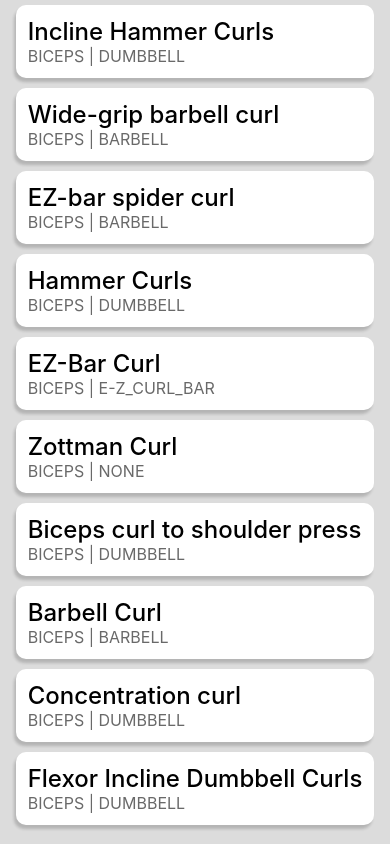
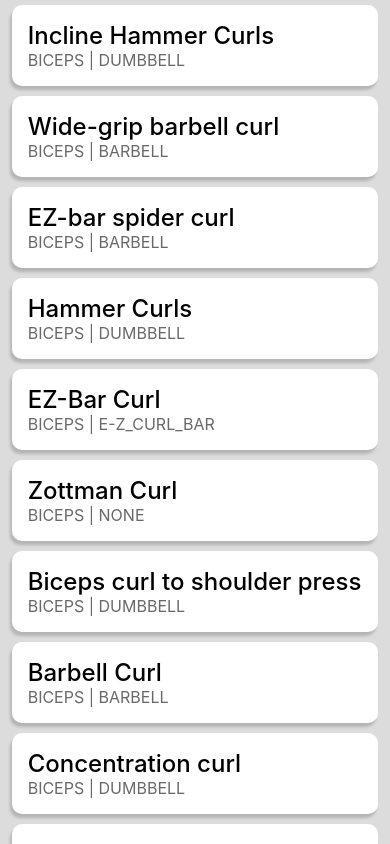
Before and after one commit to stutivsharma/fitsphere_expo, a React Native app: screen / in a window 390 px wide. Built offline with nearby package versions, Linux system fonts and the light colour scheme.

Commit message:
list done

```diff
--- a/App.js
+++ b/App.js
@@ -1,23 +1,15 @@
 import { StatusBar } from "expo-status-bar";
 import { StyleSheet, Text, View, FlatList } from "react-native"; // Corrected FlatList
 import exercises from "./assets/data/exercises.json";
+import ExerciseListItem from "./src/components/ExerciseListItem";
 
 export default function App() {
   return (
     <View style={styles.container}>
       <FlatList
         data={exercises}
-        renderItem={({ item }) => {
-          return (
-            <View style={styles.exerciseContainer}>
-              <Text style={styles.exerciseName}>{item.name}</Text>
-              <Text style={styles.exerciseSubtitle}>
-                {item.muscle.toUpperCase()} | {item.equipment.toUpperCase()}
-              </Text>
-              <StatusBar style="auto" />
-            </View>
-          );
-        }}
+        keyExtractor={(item, index) => item.name + index}
+        renderItem={({ item }) => <ExerciseListItem item={item} />}
       />
     </View>
   );
@@ -30,26 +22,4 @@ const styles = StyleSheet.create({
     alignItems: "center",
     justifyContent: "center",
   },
-
-  exerciseContainer: {
-    backgroundColor: "white",
-    padding: 12,
-    borderRadius: 10,
-    margin: 5, // Note: 'gap' might not work as expected in React Native; consider using margin instead.
-    shadowColor: "#171717",
-    shadowOffset: { width: -2, height: 4 },
-    shadowOpacity: 0.2,
-    shadowRadius: 3,
-  },
-
-  exerciseName: {
-    fontSize: 24,
-    fontWeight: "500", // Corrected fontWeight
-    color: "black",
-  },
-
-  exerciseSubtitle: {
-    fontSize: 16, // Corrected fontSize
-    color: "dimgray",
-  },
 });
--- /dev/null
+++ b/src/components/ExerciseListItem.jsx
@@ -0,0 +1,40 @@
+import { StatusBar } from "expo-status-bar";
+import { StyleSheet, Text, View } from "react-native"; // Corrected FlatList
+
+function ExerciseListItem({ item }) {
+  return (
+    <View style={styles.exerciseContainer}>
+      <Text style={styles.exerciseName}>{item.name}</Text>
+      <Text style={styles.exerciseSubtitle}>
+        {item.muscle.toUpperCase()} | {item.equipment.toUpperCase()}
+      </Text>
+      <StatusBar style="auto" />
+    </View>
+  );
+}
+
+const styles = StyleSheet.create({
+  exerciseContainer: {
+    backgroundColor: "white",
+    padding: 16,
+    borderRadius: 10,
+    margin: 5,
+    shadowColor: "#171717",
+    shadowOffset: { width: -2, height: 4 },
+    shadowOpacity: 0.2,
+    shadowRadius: 3,
+  },
+
+  exerciseName: {
+    fontSize: 24,
+    fontWeight: "500",
+    color: "black",
+  },
+
+  exerciseSubtitle: {
+    fontSize: 16,
+    color: "dimgray",
+  },
+});
+
+export default ExerciseListItem;
```
